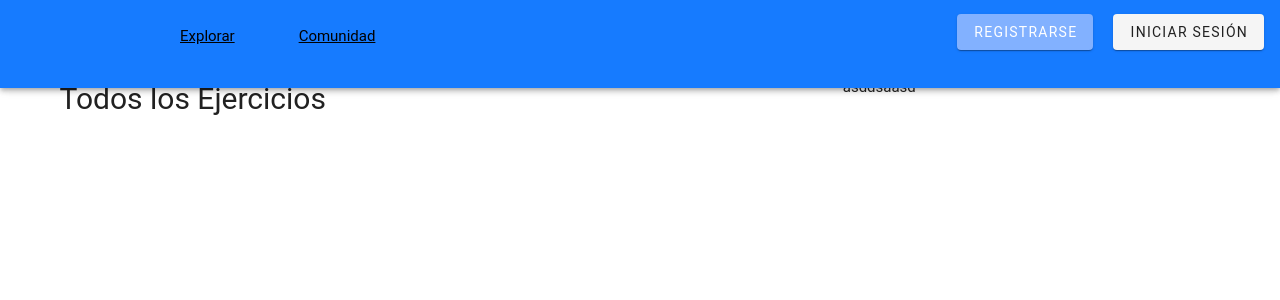
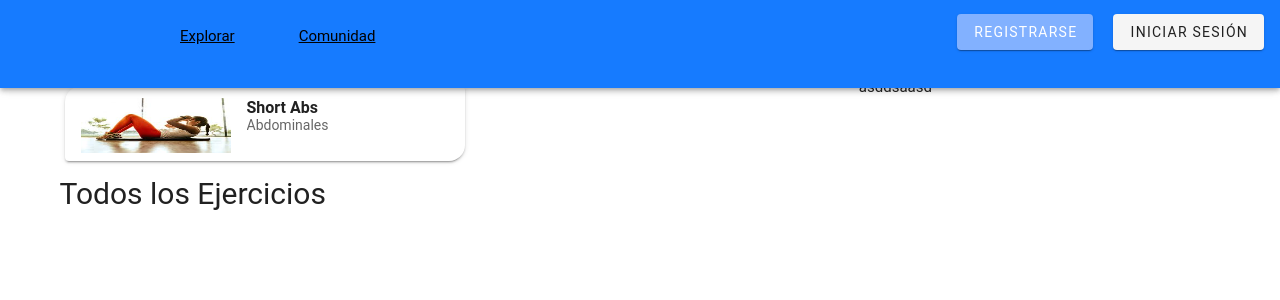
Before and after one commit to Federico-Shih/stronk, a Vue app: page /exercises in a window 1280 px wide. Shown: the top 300 px of the page. Built offline with nearby package versions, Linux system fonts and the light colour scheme.

Commit message:
ExerciseDepiction

```diff
--- /dev/null
+++ b/src/components/ExerciseDepiction.vue
@@ -0,0 +1,77 @@
+<template>
+  <v-card
+    shaped
+    class="community-profile-long align-end flex flex-row"
+    @mouseenter="hover = true"
+    @mouseleave="hover = false"
+    :elevation="hover ? 5 : 2"
+    :class="variants.boxSizes[variant]"
+  >
+    <v-list-item>
+      <v-list-item-content>
+        <div class="d-flex flex-row">
+          <img :src="this.picture" :alt="this.picture" width="150px" height="55px" class="mr-4"/>
+          <div>
+            <v-list-item-title class="font-weight-bold">
+              {{ this.exerciseName }}
+            </v-list-item-title>
+            <v-list-item-subtitle>
+              {{ this.category }}
+            </v-list-item-subtitle>
+          </div>
+        </div>
+      </v-list-item-content>
+    </v-list-item>
+  </v-card>
+</template>
+
+<script>
+export default {
+  name: "ExerciseDepiction",
+  props: {
+    variant: String,
+    exerciseName: String,
+    category: String,
+    picture: String,
+    profileId: String,
+  },
+  data(){
+    return{
+      hover: false,
+      variants:{
+        boxSizes: {
+          large: "community-profile-button-large",
+          small: "community-profile-button-small"
+        },
+        fontSizes: {
+          large: "community-profile-font-large",
+          small: "community-profile-font-small",
+        },
+      }
+
+    }
+  }
+
+};
+
+</script>
+<style scoped>
+
+.community-profile-button-large{
+  width: 550px;
+  height: 100px;
+  margin: 10px 5px;
+}
+.community-profile-button-small{
+  width: 400px;
+  height: 75px;
+  margin:10px 5px;
+
+}
+.community-profile-font-large{
+  font-size: 1.8em;
+}
+.community-profile-font-small{
+  font-size: 1.2em;
+}
+</style>
--- a/src/router/index.js
+++ b/src/router/index.js
@@ -29,8 +29,8 @@ const router = new VueRouter({
       component: () => import("../views/CommunityPage.vue"),
     },
     {
-      path: "/misRutinas",
-      name: "misRutinas",
+      path: "/routines",
+      name: "routines",
       component: () => import("../views/MisRutinas.vue"),
     },
     {
--- a/src/views/ExercisePage.vue
+++ b/src/views/ExercisePage.vue
@@ -2,6 +2,7 @@
   <v-container>
     <v-row>
       <v-col>
+        <ExerciseDepiction variant="small" :picture="abdominales" exercise-name="Short Abs" category="Abdominales" />
         <h1>Todos los Ejercicios</h1>
       </v-col>
       <v-spacer>|</v-spacer>
@@ -13,8 +14,16 @@
 </template>
 
 <script>
+import ExerciseDepiction from "@/components/ExerciseDepiction.vue";
+import abspic from "../assets/abdominales.jpg";
 export default {
-  name: "ExercisePage.vue"
+  name: "ExercisePage.vue",
+  components: { ExerciseDepiction },
+  data() {
+    return {
+      abdominales: abspic,
+    }
+  },
 };
 </script>
 
```
